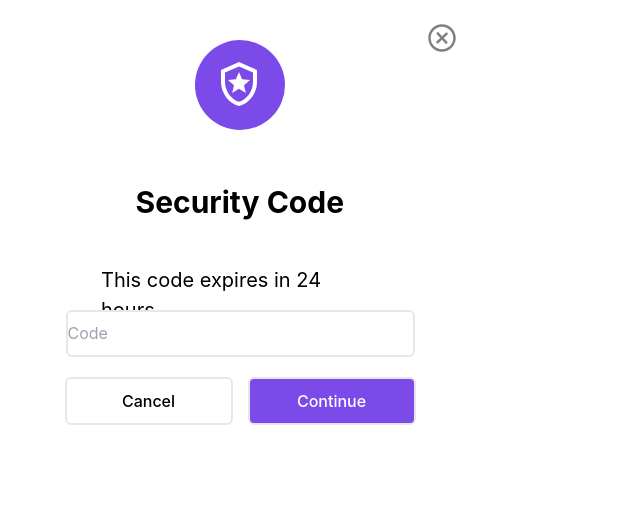
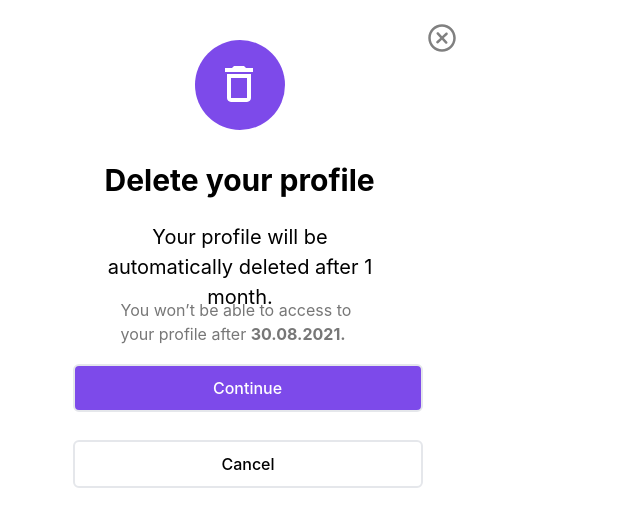
Before and after one commit to mertaytuggok/PopupSmartCase, a React (Create React App) app: page / in a window 1280 px wide. Shown: the top 526 px of the page, without its empty margins (0-640 px from the left). Built offline with nearby package versions, Linux system fonts and the light colour scheme.

Commit message:
Delete Modal

```diff
--- a/src/App.js
+++ b/src/App.js
@@ -1,3 +1,4 @@
+import { Delete } from "./Components/Modals/Delete/Delete";
 import { Security } from "./Components/Modals/Security/Security";
 import LandingPage from "./Screen/LandingPage/LandingPage"
 import "./tailwind.css"
@@ -5,7 +6,7 @@ import "./tailwind.css"
 function App() {
   return (
    //<LandingPage />
-   <Security/>
+  <Delete/>
   );
 }
 
--- /dev/null
+++ b/src/Assets/Trash/Tarsh.js
@@ -0,0 +1,10 @@
+import React from 'react'
+
+export const Tarsh = () => {
+    return (
+        <svg width="48" height="48" viewBox="0 0 48 48" fill="none" xmlns="http://www.w3.org/2000/svg">
+            <path d="M32 18V38H16V18H32ZM29 6H19L17 8H10V12H38V8H31L29 6ZM36 14H12V38C12.0032 39.0599 12.4256 40.0755 13.1751 40.8249C13.9245 41.5744 14.9401 41.9968 16 42H32C33.0599 41.9968 34.0755 41.5744 34.8249 40.8249C35.5744 40.0755 35.9968 39.0599 36 38V14Z" fill="white" />
+        </svg>
+
+    )
+}
--- /dev/null
+++ b/src/Components/Modals/Delete/Delete.js
@@ -0,0 +1,23 @@
+import React from 'react'
+import { Tarsh } from '../../../Assets/Trash/Tarsh'
+import { CgCloseO } from 'react-icons/cg'
+
+export const Delete = () => {
+    return (
+        <div className=' relative   w-[480px] h-[516px]  grid justify-items-center rounded-md  '>
+            <div className=' w-[90px] h-[90px] bg-[#7D4AEA] rounded-full mt-10 p-5 '> <Tarsh /> </div>
+            <p className=' w-[271px] h-[36px] text-[30px] font-bold  '>
+                Delete your profile
+            </p>
+            <p className=' w-[306px] h-[48px] text-[20px] font-normal text-center  '>
+                Your profile will be automatically deleted after 1 month.
+            </p>
+            <p className=' w-[239px] h-[38px] text-[#777777] text-[16px] font-normal  '>
+                You won’t be able to access to your profile after <b>30.08.2021.</b>
+            </p>
+            <button className=' bg-[#7D4AEA] ml-[15px] text-white font-medium w-[350px] h-[48px] text-[16px] border-2 rounded-md '>Continue</button>
+            <button className=' ml-4 w-[350px] h-[48px] text-[16px] font-medium border-2 rounded-md '>Cancel</button>
+            <div className=' absolute top-[23px] right-[23px] '><CgCloseO size={30} color="gray" /></div>
+        </div>
+    )
+}
--- a/src/Components/Modals/Security/Security.js
+++ b/src/Components/Modals/Security/Security.js
@@ -6,13 +6,15 @@ export const Security = () => {
     return (
         <div className=' relative   w-[480px] h-[446px]  grid justify-items-center rounded-md  '>
             <div className=' w-[90px] h-[90px] bg-[#7D4AEA] rounded-full mt-10 p-5 '> <Securitysvg /> </div>
-            <p className=' w-[209px] h-[36px] text-[30px] font-bold mt-[29px] '>
+            <p className=' w-[209px] h-[36px] text-[30px] font-bold  '>
                 Security Code
             </p>
-            <p className=' w-[278px] h-[24px] text-[20px] font-normal mt-[29px] '>
+            <p className=' w-[278px] h-[24px] text-[20px] font-normal  '>
                 This code expires in 24 hours
             </p>
-            <input type="number" placeholder='Code' className=' w-[349px] h-[47px] border-2 rounded-md ' />
+
+
+            <input type="text" placeholder='Code' className=' w-[349px] h-[47px] border-2 rounded-md p-3 ' />
             <div className=' flex flex-row '>
                 <button className=' w-[168px] h-[48px] text-[16px] font-medium border-2 rounded-md '>Cancel</button>
                 <button className=' bg-[#7D4AEA] ml-[15px] text-white font-medium w-[168px] h-[48px] text-[16px] border-2 rounded-md '>Continue</button>
```
